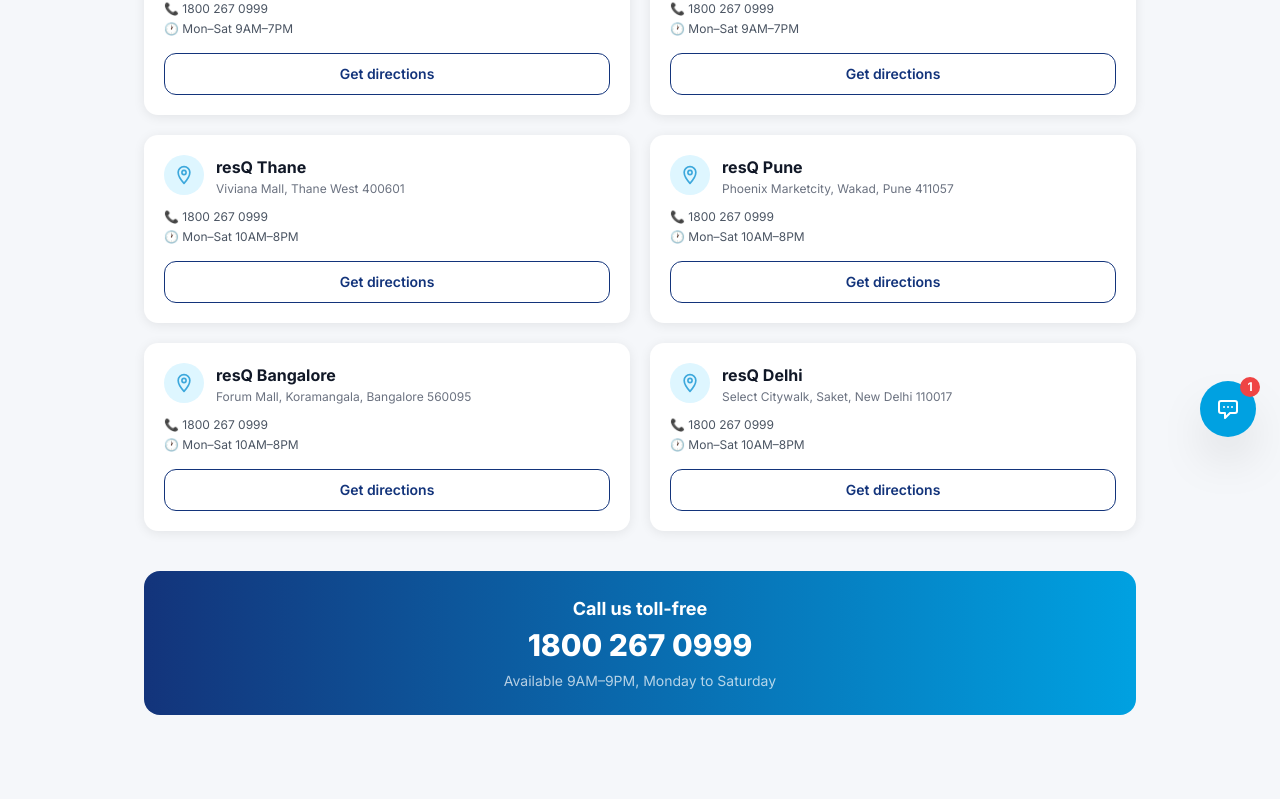
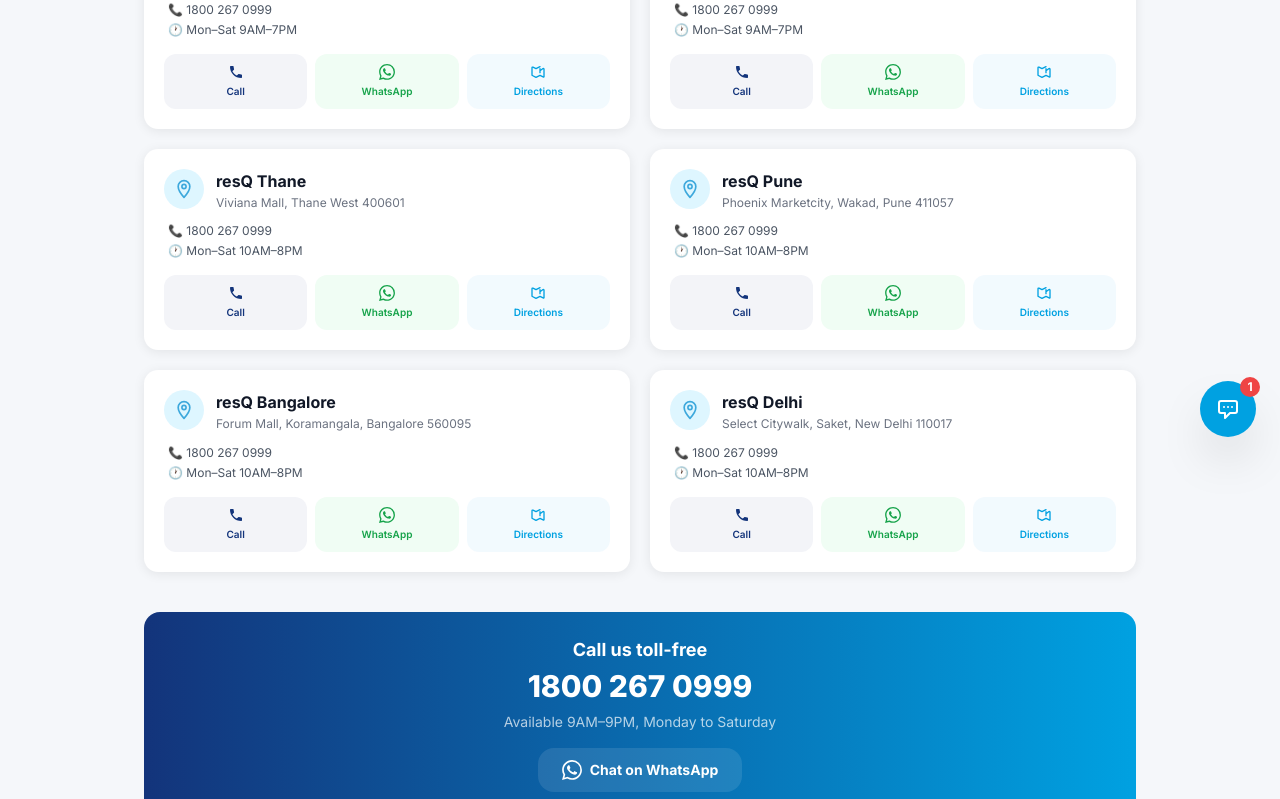
Before and after one commit to aleviab-boop/resQ, a Next.js app: page /locate in a window 1280 px wide. Shown: the part 339-1138 px from the top of the page. Built offline with nearby package versions, Linux system fonts and the light colour scheme.

Commit message:
feat: savings badge + ratings on ServiceCard; WhatsApp/call CTA on locate page

```diff
--- a/src/app/locate/page.js
+++ b/src/app/locate/page.js
@@ -1,13 +1,15 @@
 'use client'
 import { useState } from 'react'
 
+const WHATSAPP = '918889001700'
+
 const centers = [
-  { name: 'resQ Navi Mumbai', addr: 'Reliance Corporate Park, Thane Belapur Rd, Navi Mumbai 400701', phone: '1800 267 0999', hours: 'Mon–Sat 9AM–7PM' },
-  { name: 'resQ Andheri', addr: 'SEEPZ, Andheri East, Mumbai 400093', phone: '1800 267 0999', hours: 'Mon–Sat 9AM–7PM' },
-  { name: 'resQ Thane', addr: 'Viviana Mall, Thane West 400601', phone: '1800 267 0999', hours: 'Mon–Sat 10AM–8PM' },
-  { name: 'resQ Pune', addr: 'Phoenix Marketcity, Wakad, Pune 411057', phone: '1800 267 0999', hours: 'Mon–Sat 10AM–8PM' },
-  { name: 'resQ Bangalore', addr: 'Forum Mall, Koramangala, Bangalore 560095', phone: '1800 267 0999', hours: 'Mon–Sat 10AM–8PM' },
-  { name: 'resQ Delhi', addr: 'Select Citywalk, Saket, New Delhi 110017', phone: '1800 267 0999', hours: 'Mon–Sat 10AM–8PM' },
+  { name: 'resQ Navi Mumbai', addr: 'Reliance Corporate Park, Thane Belapur Rd, Navi Mumbai 400701', phone: '18002670999', display: '1800 267 0999', hours: 'Mon–Sat 9AM–7PM', maps: 'https://maps.google.com/?q=Reliance+Corporate+Park+Navi+Mumbai' },
+  { name: 'resQ Andheri', addr: 'SEEPZ, Andheri East, Mumbai 400093', phone: '18002670999', display: '1800 267 0999', hours: 'Mon–Sat 9AM–7PM', maps: 'https://maps.google.com/?q=SEEPZ+Andheri+East+Mumbai' },
+  { name: 'resQ Thane', addr: 'Viviana Mall, Thane West 400601', phone: '18002670999', display: '1800 267 0999', hours: 'Mon–Sat 10AM–8PM', maps: 'https://maps.google.com/?q=Viviana+Mall+Thane+West' },
+  { name: 'resQ Pune', addr: 'Phoenix Marketcity, Wakad, Pune 411057', phone: '18002670999', display: '1800 267 0999', hours: 'Mon–Sat 10AM–8PM', maps: 'https://maps.google.com/?q=Phoenix+Marketcity+Wakad+Pune' },
+  { name: 'resQ Bangalore', addr: 'Forum Mall, Koramangala, Bangalore 560095', phone: '18002670999', display: '1800 267 0999', hours: 'Mon–Sat 10AM–8PM', maps: 'https://maps.google.com/?q=Forum+Mall+Koramangala+Bangalore' },
+  { name: 'resQ Delhi', addr: 'Select Citywalk, Saket, New Delhi 110017', phone: '18002670999', display: '1800 267 0999', hours: 'Mon–Sat 10AM–8PM', maps: 'https://maps.google.com/?q=Select+Citywalk+Saket+New+Delhi' },
 ]
 
 export default function Locate() {
@@ -32,7 +34,7 @@
 
       <div className="grid grid-cols-1 sm:grid-cols-2 gap-5">
         {filtered.map(c => (
-          <div key={c.name} className="bg-white rounded-card shadow-card p-5">
+          <div key={c.name} className="bg-white rounded-card shadow-card p-5 flex flex-col">
             <div className="flex items-start gap-3 mb-3">
               <div className="w-10 h-10 bg-sky-light rounded-full flex items-center justify-center flex-shrink-0">
                 <svg viewBox="0 0 24 24" fill="none" stroke="#3DA8DC" strokeWidth="2" strokeLinecap="round" strokeLinejoin="round" className="w-5 h-5">
@@ -41,16 +43,54 @@
               </div>
               <div>
                 <div className="font-bold text-gray-900">{c.name}</div>
-                <div className="text-xs text-gray-500 mt-0.5">{c.addr}</div>
+                <div className="text-xs text-gray-500 mt-0.5 leading-snug">{c.addr}</div>
               </div>
             </div>
-            <div className="flex flex-col gap-1 text-xs text-gray-600 pl-13">
-              <div>📞 {c.phone}</div>
+
+            <div className="flex flex-col gap-1 text-xs text-gray-600 mb-4 pl-1">
+              <div>📞 {c.display}</div>
               <div>🕐 {c.hours}</div>
             </div>
-            <button className="mt-4 w-full border border-navy text-navy rounded-xl py-2.5 text-sm font-semibold hover:bg-sky-light transition">
-              Get directions
-            </button>
+
+            {/* CTA buttons */}
+            <div className="mt-auto grid grid-cols-3 gap-2">
+              {/* Call */}
+              <a
+                href={`tel:${c.phone}`}
+                className="flex flex-col items-center gap-1 py-2.5 bg-navy/5 hover:bg-navy/10 rounded-xl transition"
+              >
+                <svg className="w-4 h-4 text-navy" fill="currentColor" viewBox="0 0 24 24">
+                  <path d="M6.6 10.8c1.4 2.8 3.8 5.1 6.6 6.6l2.2-2.2c.3-.3.7-.4 1-.2 1.1.4 2.3.6 3.6.6.6 0 1 .4 1 1V20c0 .6-.4 1-1 1-9.4 0-17-7.6-17-17 0-.6.4-1 1-1h3.5c.6 0 1 .4 1 1 0 1.3.2 2.5.6 3.6.1.3 0 .7-.2 1L6.6 10.8z"/>
+                </svg>
+                <span className="text-[10px] font-semibold text-navy">Call</span>
+              </a>
+
+              {/* WhatsApp */}
+              <a
+                href={`https://wa.me/${WHATSAPP}?text=Hi%20resQ%2C%20I%20need%20help%20with%20my%20appliance%20at%20${encodeURIComponent(c.name)}`}
+                target="_blank"
+                rel="noopener noreferrer"
+                className="flex flex-col items-center gap-1 py-2.5 bg-green-50 hover:bg-green-100 rounded-xl transition"
+              >
+                <svg className="w-4 h-4 text-green-600" fill="currentColor" viewBox="0 0 24 24">
+                  <path d="M17.472 14.382c-.297-.149-1.758-.867-2.03-.967-.273-.099-.471-.148-.67.15-.197.297-.767.966-.94 1.164-.173.199-.347.223-.644.075-.297-.15-1.255-.463-2.39-1.475-.883-.788-1.48-1.761-1.653-2.059-.173-.297-.018-.458.13-.606.134-.133.298-.347.446-.52.149-.174.198-.298.298-.497.099-.198.05-.371-.025-.52-.075-.149-.669-1.612-.916-2.207-.242-.579-.487-.5-.669-.51-.173-.008-.371-.01-.57-.01-.198 0-.52.074-.792.372-.272.297-1.04 1.016-1.04 2.479 0 1.462 1.065 2.875 1.213 3.074.149.198 2.096 3.2 5.077 4.487.709.306 1.262.489 1.694.625.712.227 1.36.195 1.871.118.571-.085 1.758-.719 2.006-1.413.248-.694.248-1.289.173-1.413-.074-.124-.272-.198-.57-.347m-5.421 7.403h-.004a9.87 9.87 0 01-5.031-1.378l-.361-.214-3.741.982.998-3.648-.235-.374a9.86 9.86 0 01-1.51-5.26c.001-5.45 4.436-9.884 9.888-9.884 2.64 0 5.122 1.03 6.988 2.898a9.825 9.825 0 012.893 6.994c-.003 5.45-4.437 9.884-9.885 9.884m8.413-18.297A11.815 11.815 0 0012.05 0C5.495 0 .16 5.335.157 11.892c0 2.096.547 4.142 1.588 5.945L.057 24l6.305-1.654a11.882 11.882 0 005.683 1.448h.005c6.554 0 11.89-5.335 11.893-11.893a11.821 11.821 0 00-3.48-8.413z"/>
+                </svg>
+                <span className="text-[10px] font-semibold text-green-600">WhatsApp</span>
+              </a>
+
+              {/* Directions */}
+              <a
+                href={c.maps}
+                target="_blank"
+                rel="noopener noreferrer"
+                className="flex flex-col items-center gap-1 py-2.5 bg-sky/5 hover:bg-sky/10 rounded-xl transition"
+              >
+                <svg className="w-4 h-4 text-sky" fill="none" stroke="currentColor" strokeWidth={2} viewBox="0 0 24 24">
+                  <path strokeLinecap="round" strokeLinejoin="round" d="M9 20l-5.447-2.724A1 1 0 013 16.382V5.618a1 1 0 011.447-.894L9 7m0 13l6-3m-6-10l6-3m0 13l5.447 2.724A1 1 0 0021 18.382V7.618a1 1 0 00-1.447-.894L15 10m0 3V7"/>
+                </svg>
+                <span className="text-[10px] font-semibold text-sky">Directions</span>
+              </a>
+            </div>
           </div>
         ))}
         {filtered.length === 0 && (
@@ -64,7 +104,18 @@
       <div className="mt-10 bg-gradient-to-r from-navy to-sky rounded-2xl p-6 text-white text-center">
         <div className="text-lg font-bold mb-1">Call us toll-free</div>
         <div className="text-3xl font-extrabold mb-2">1800 267 0999</div>
-        <div className="text-white/70 text-sm">Available 9AM–9PM, Monday to Saturday</div>
+        <div className="text-white/70 text-sm mb-4">Available 9AM–9PM, Monday to Saturday</div>
+        <a
+          href={`https://wa.me/${WHATSAPP}?text=Hi%20resQ%2C%20I%20need%20appliance%20service%20support`}
+          target="_blank"
+          rel="noopener noreferrer"
+          className="inline-flex items-center gap-2 bg-white/10 hover:bg-white/20 transition px-6 py-3 rounded-2xl font-bold text-sm"
+        >
+          <svg className="w-5 h-5" fill="currentColor" viewBox="0 0 24 24">
+            <path d="M17.472 14.382c-.297-.149-1.758-.867-2.03-.967-.273-.099-.471-.148-.67.15-.197.297-.767.966-.94 1.164-.173.199-.347.223-.644.075-.297-.15-1.255-.463-2.39-1.475-.883-.788-1.48-1.761-1.653-2.059-.173-.297-.018-.458.13-.606.134-.133.298-.347.446-.52.149-.174.198-.298.298-.497.099-.198.05-.371-.025-.52-.075-.149-.669-1.612-.916-2.207-.242-.579-.487-.5-.669-.51-.173-.008-.371-.01-.57-.01-.198 0-.52.074-.792.372-.272.297-1.04 1.016-1.04 2.479 0 1.462 1.065 2.875 1.213 3.074.149.198 2.096 3.2 5.077 4.487.709.306 1.262.489 1.694.625.712.227 1.36.195 1.871.118.571-.085 1.758-.719 2.006-1.413.248-.694.248-1.289.173-1.413-.074-.124-.272-.198-.57-.347m-5.421 7.403h-.004a9.87 9.87 0 01-5.031-1.378l-.361-.214-3.741.982.998-3.648-.235-.374a9.86 9.86 0 01-1.51-5.26c.001-5.45 4.436-9.884 9.888-9.884 2.64 0 5.122 1.03 6.988 2.898a9.825 9.825 0 012.893 6.994c-.003 5.45-4.437 9.884-9.885 9.884m8.413-18.297A11.815 11.815 0 0012.05 0C5.495 0 .16 5.335.157 11.892c0 2.096.547 4.142 1.588 5.945L.057 24l6.305-1.654a11.882 11.882 0 005.683 1.448h.005c6.554 0 11.89-5.335 11.893-11.893a11.821 11.821 0 00-3.48-8.413z"/>
+          </svg>
+          Chat on WhatsApp
+        </a>
       </div>
     </div>
   )
```
Also changed, not shown: src/components/ServiceCard.js (+76 -14 lines).
